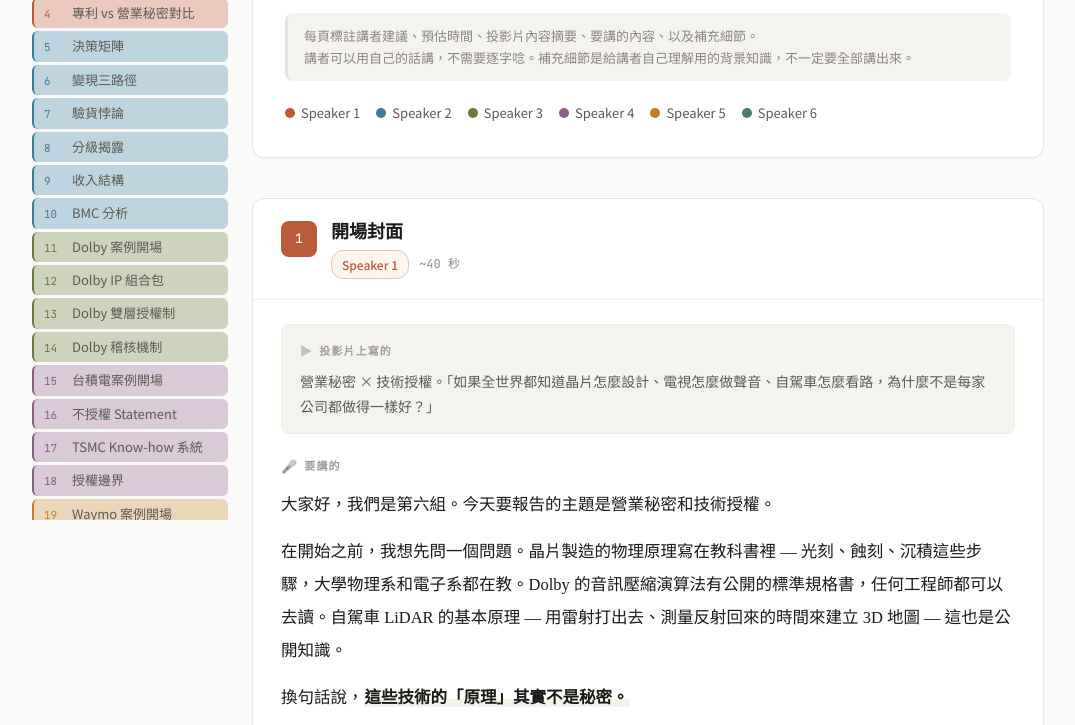
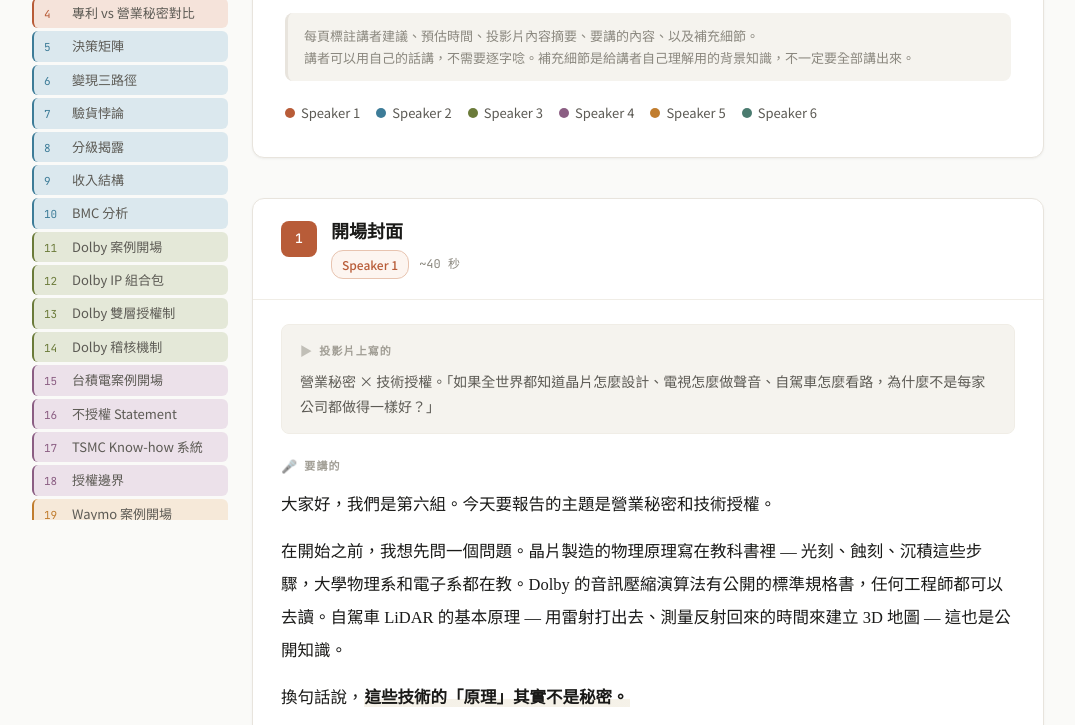
Before and after one commit to Yan-Yu-Lin/ip-trade-secret-report, a plain HTML site: page ppt/script.html in a window 1280 px wide. Shown: the part 267-992 px from the top of the page, without its empty margins (72-1147 px from the left). Drawn offline with Linux system fonts and the light colour scheme.

Commit message:
Soften TOC speaker tints

```diff
--- a/ppt/script.html
+++ b/ppt/script.html
@@ -129,12 +129,12 @@
   }
   .toc-item:hover { color: var(--text-primary); }
   .toc-item.active { color: #fff; font-weight: 600; border-left-color: currentColor; box-shadow: var(--shadow-sm); }
-  .toc-item.speaker-1 { background: var(--speaker-1-bg); background: color-mix(in srgb, var(--speaker-1-bg) 72%, var(--speaker-1) 28%); border-left-color: var(--speaker-1); }
-  .toc-item.speaker-2 { background: var(--speaker-2-bg); background: color-mix(in srgb, var(--speaker-2-bg) 72%, var(--speaker-2) 28%); border-left-color: var(--speaker-2); }
-  .toc-item.speaker-3 { background: var(--speaker-3-bg); background: color-mix(in srgb, var(--speaker-3-bg) 72%, var(--speaker-3) 28%); border-left-color: var(--speaker-3); }
-  .toc-item.speaker-4 { background: var(--speaker-4-bg); background: color-mix(in srgb, var(--speaker-4-bg) 72%, var(--speaker-4) 28%); border-left-color: var(--speaker-4); }
-  .toc-item.speaker-5 { background: var(--speaker-5-bg); background: color-mix(in srgb, var(--speaker-5-bg) 72%, var(--speaker-5) 28%); border-left-color: var(--speaker-5); }
-  .toc-item.speaker-6 { background: var(--speaker-6-bg); background: color-mix(in srgb, var(--speaker-6-bg) 72%, var(--speaker-6) 28%); border-left-color: var(--speaker-6); }
+  .toc-item.speaker-1 { background: var(--speaker-1-bg); background: color-mix(in srgb, var(--speaker-1-bg) 88%, var(--speaker-1) 12%); border-left-color: var(--speaker-1); }
+  .toc-item.speaker-2 { background: var(--speaker-2-bg); background: color-mix(in srgb, var(--speaker-2-bg) 88%, var(--speaker-2) 12%); border-left-color: var(--speaker-2); }
+  .toc-item.speaker-3 { background: var(--speaker-3-bg); background: color-mix(in srgb, var(--speaker-3-bg) 88%, var(--speaker-3) 12%); border-left-color: var(--speaker-3); }
+  .toc-item.speaker-4 { background: var(--speaker-4-bg); background: color-mix(in srgb, var(--speaker-4-bg) 88%, var(--speaker-4) 12%); border-left-color: var(--speaker-4); }
+  .toc-item.speaker-5 { background: var(--speaker-5-bg); background: color-mix(in srgb, var(--speaker-5-bg) 88%, var(--speaker-5) 12%); border-left-color: var(--speaker-5); }
+  .toc-item.speaker-6 { background: var(--speaker-6-bg); background: color-mix(in srgb, var(--speaker-6-bg) 88%, var(--speaker-6) 12%); border-left-color: var(--speaker-6); }
   .toc-item.speaker-1 .toc-num { color: var(--speaker-1); }
   .toc-item.speaker-2 .toc-num { color: var(--speaker-2); }
   .toc-item.speaker-3 .toc-num { color: var(--speaker-3); }
```
